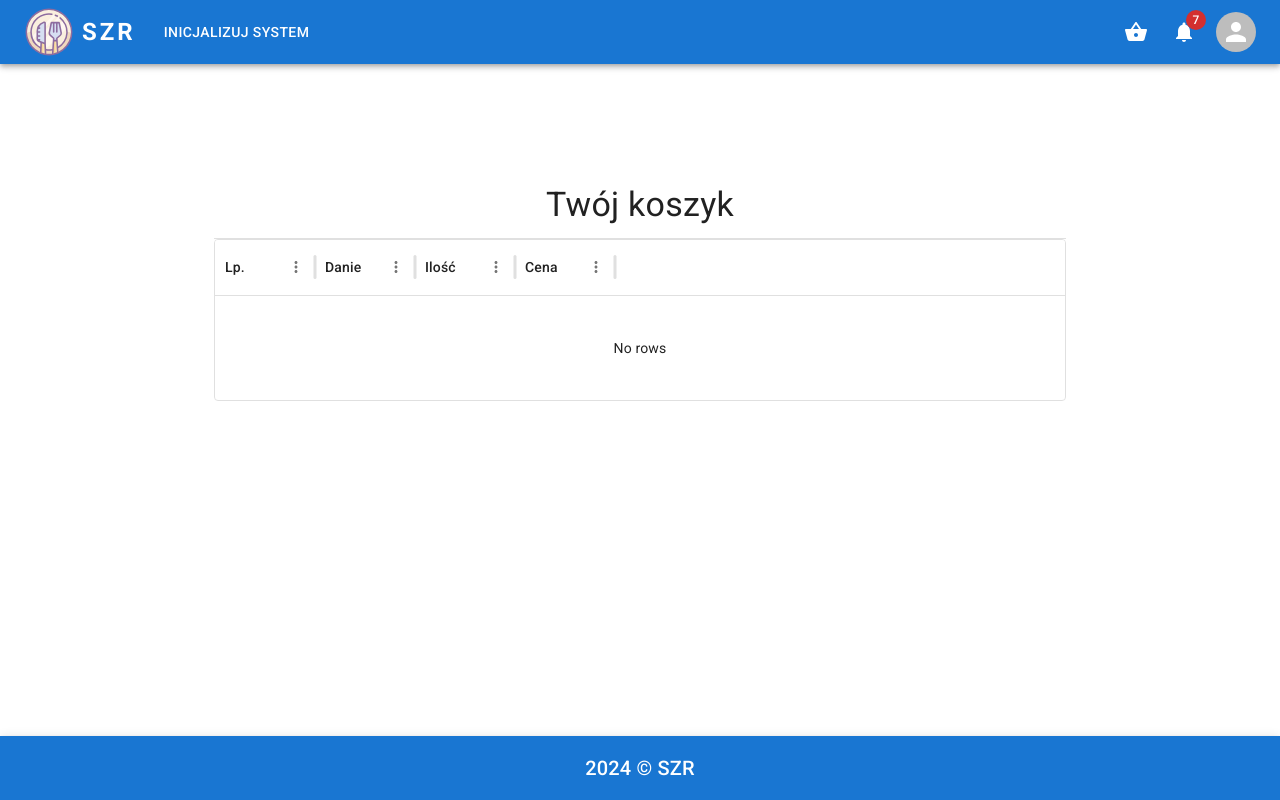
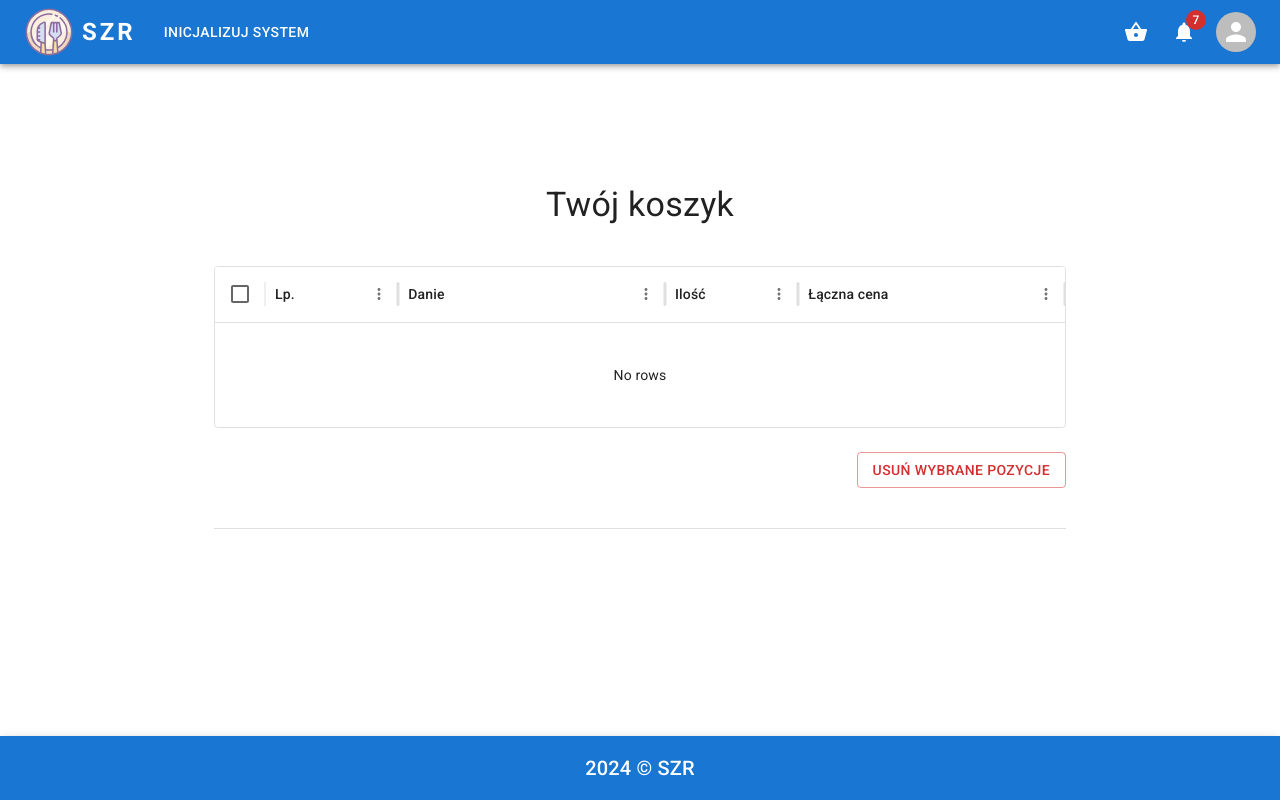
Before and after one commit to JakubWieclaw/restaurant_management_webpage, a React (Vite) app: page /cart in a window 1280 px wide. Built offline with nearby package versions, Linux system fonts and the light colour scheme.

Commit message:
#8 removing items from cart

```diff
--- a/src/pages/CartContent.tsx
+++ b/src/pages/CartContent.tsx
@@ -1,38 +1,75 @@
-import { DataGrid } from "@mui/x-data-grid";
-import { Box, Container, Divider, Typography } from "@mui/material";
+import { DataGrid, useGridApiRef } from "@mui/x-data-grid";
+import { Box, Button, Container, Divider, Typography } from "@mui/material";
 
-import { useSelector } from "react-redux";
+import { useSelector, useDispatch } from "react-redux";
 
 import { RootState } from "../store";
+import { removeFromCart } from "../reducers/slices/cartSlice";
 
 export const CartContent = () => {
   const cart = useSelector((state: RootState) => state.cart);
-  console.log(cart);
+  console.log(cart.items);
+  const apiRef = useGridApiRef();
+
+  const dispatch = useDispatch();
+
+  const onDeleteAction = () => {
+    const selectedRows = apiRef.current?.getSelectedRows();
+    console.log(selectedRows);
+    if (selectedRows.size > 0) {
+      selectedRows.forEach((row) => {
+        dispatch(removeFromCart({ row: row }));
+      });
+    } else {
+      console.log("No rows selected");
+    }
+  };
 
   return (
     <Container maxWidth="md" sx={{ mt: 15 }}>
-      <Typography component="h1" variant="h4" align="center" gutterBottom>
+      <Typography
+        component="h1"
+        variant="h4"
+        align="center"
+        gutterBottom
+        sx={{ mb: 5 }}
+      >
         Twój koszyk
       </Typography>
-      <Divider />
 
       <Box>
         <DataGrid
-          rows={cart.items.map((item, index) => ({
-            id: index + 1,
+          rows={cart.items.map((item, idx) => ({
+            id: idx,
+            item: item,
+            no: idx + 1,
             name: item.dish.name,
             quantity: item.quantity,
-            price: item.dish.price * item.quantity + " zł",
+            price: (item.dish.price * item.quantity).toFixed(2) + " zł",
           }))}
           columns={[
-            { field: "id", headerName: "Lp." },
-            { field: "name", headerName: "Danie" },
-            { field: "quantity", headerName: "Ilość" },
-            { field: "price", headerName: "Cena" },
+            { field: "no", headerName: "Lp.", flex: 0.5 },
+            { field: "name", headerName: "Danie", flex: 1 },
+            { field: "quantity", headerName: "Ilość", flex: 0.5 },
+            { field: "price", headerName: "Łączna cena", flex: 1 },
           ]}
           hideFooter={true}
+          checkboxSelection={true}
+          apiRef={apiRef}
         />
       </Box>
+      <Box sx={{ display: "flex", my: 3, flexDirection: "row-reverse" }}>
+        <Button
+          variant="outlined"
+          color="error"
+          onClick={onDeleteAction}
+          sx={{ textAlign: "right" }}
+        >
+          Usuń wybrane pozycje
+        </Button>
+      </Box>
+
+      <Divider sx={{ my: 5 }} />
     </Container>
   );
 };
--- a/src/reducers/slices/cartSlice.tsx
+++ b/src/reducers/slices/cartSlice.tsx
@@ -14,7 +14,8 @@ const cartSlice = createSlice({
       const existingItem = state.items.find(
         (item) =>
           item.dish.id === action.payload.dish.id &&
-          item.dish.ingredients === action.payload.dish.ingredients
+          JSON.stringify(item.removedIngredients) ===
+            JSON.stringify(action.payload.removedIngredients)
       );
       if (existingItem) {
         existingItem.quantity += action.payload.quantity;
@@ -22,10 +23,10 @@ const cartSlice = createSlice({
         state.items.push(action.payload);
       }
     },
-    removeFromCart(state, action: PayloadAction<{ dishId: string }>) {
-      state.items = state.items.filter(
-        (item) => item.dish.id !== action.payload.dishId
-      );
+    removeFromCart(state, action: PayloadAction<{ row: any }>) {
+      state.items = state.items.filter((item) => {
+        return JSON.stringify(action.payload.row.item) !== JSON.stringify(item);
+      });
     },
     updateCartItem(
       state,
```
